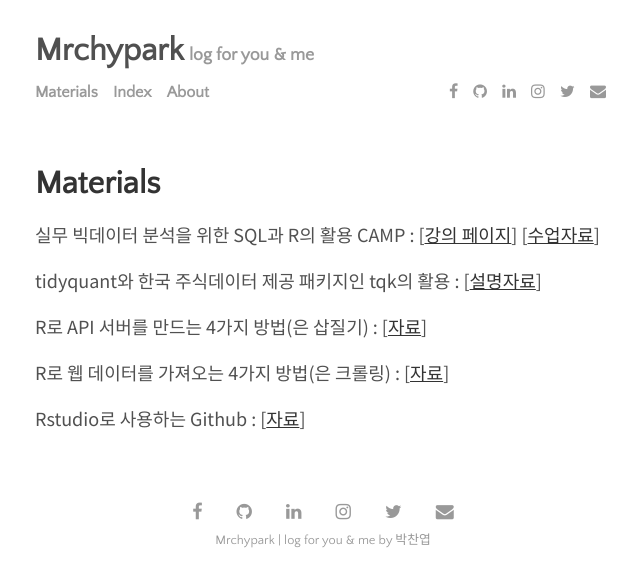
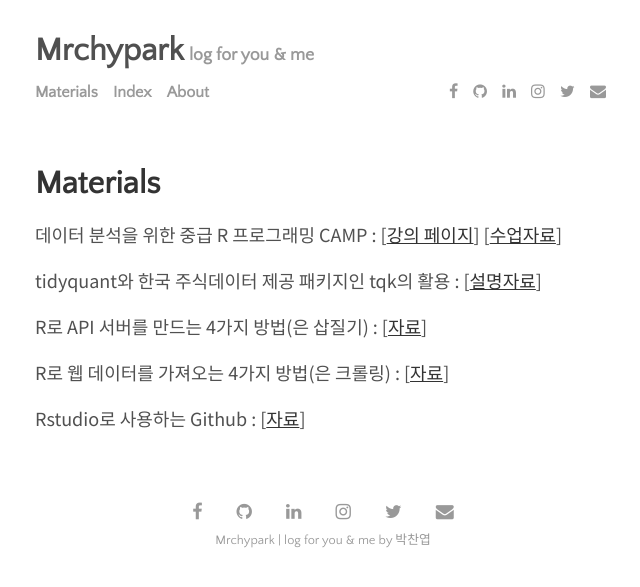
Before and after one commit to mrchypark/Lagrange, a Jekyll site: the page built from menu/materials.md, in a window 1280 px wide. Shown: the top 587 px of the page, without its empty margins (317-957 px from the left). Built offline with Jekyll 4.4.1, drawn with Linux system fonts in a browser that asks for light colours; nearby versions of some CDN libraries.

Commit message:
title chg

```diff
--- a/menu/materials.md
+++ b/menu/materials.md
@@ -3,7 +3,7 @@ layout: page
 title: Materials
 ---
 
-실무 빅데이터 분석을 위한 SQL과 R의 활용 CAMP : [[강의 페이지][1]] [[수업자료][2]]
+데이터 분석을 위한 중급 R 프로그래밍 CAMP : [[강의 페이지][1]] [[수업자료][2]]
 
 tidyquant와 한국 주식데이터 제공 패키지인 tqk의 활용 : [[설명자료][6]]
 
```
